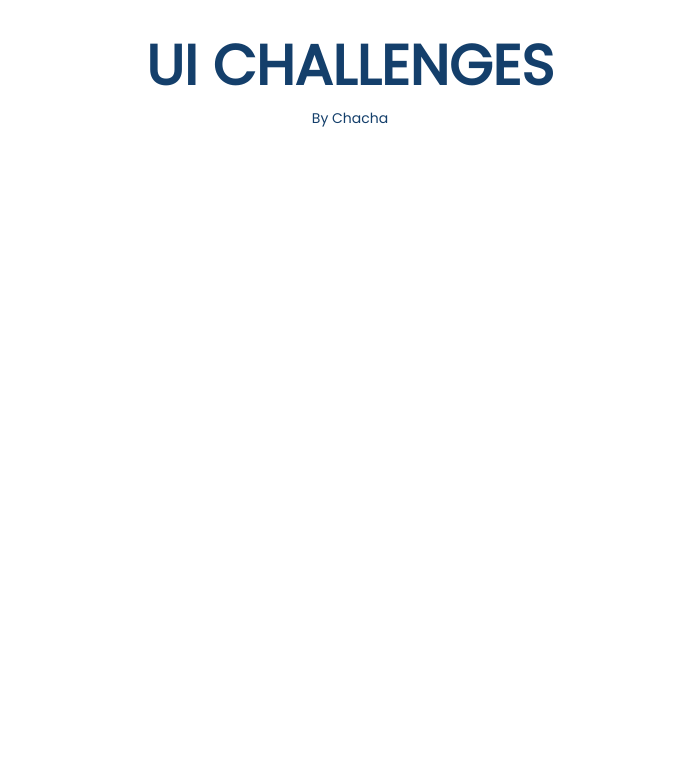
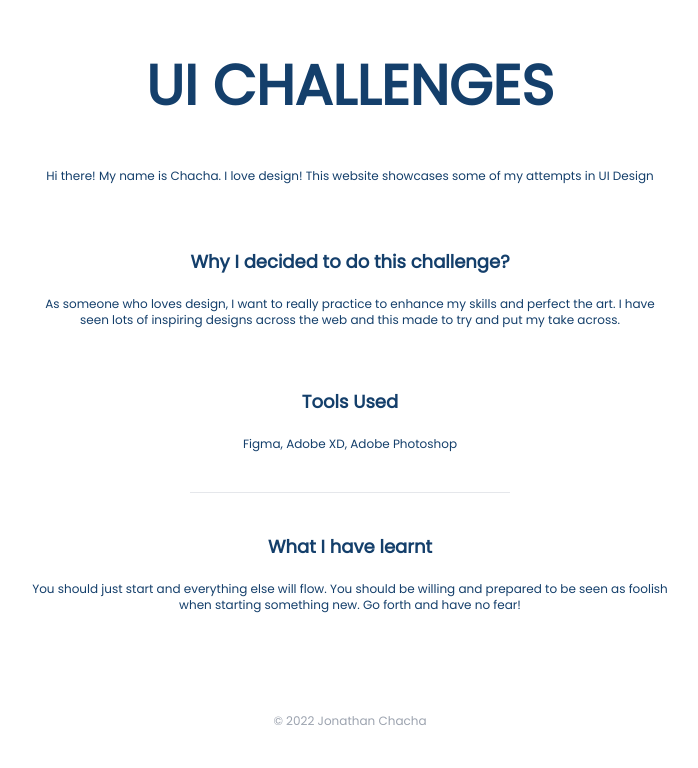
Before and after one commit to MwitaChacha/ui_challenges, a Django app: template core/templates/index.html in a window 1280 px wide. Shown: the top 768 px of the page, without its empty margins (290-988 px from the left). Run offline with Django 3.2, Linux system fonts and the light colour scheme; the template is opened without the code that fills it, so the values that code supplies are empty; some libraries are stand-ins or nearby versions.

Commit message:
Adding structure to the main page

```diff
--- a/core/templates/index.html
+++ b/core/templates/index.html
@@ -1,6 +1,30 @@
 {% extends 'base.html' %} {% block content %}
-<div class="text-center py-6">
-  <h1 class="font-bold heading">UI CHALLENGES</h1>
-<p class="font-regular text-sm">By Chacha</p>
+<div class="text-center py-6 w-1/2 mx-auto">
+  <h1 class="font-bold heading py-5">UI CHALLENGES</h1>
+<p class="font-regular text-xs py-5">Hi there! My name is Chacha. I love design! This website showcases some of my attempts in UI Design</p>
 </div>
+<div class="text-center py-5 w-1/2 mx-auto">
+  <h3 class="font-bold text-lg">Why I decided to do this challenge?</h3>
+  <p class="font-regular text-xs py-5">As someone who loves design, I want to really practice to enhance my skills and perfect the art. I have seen lots of inspiring designs across the web and this made to try and put my take across.</p>
+</div>
+<div class="text-center py-5">
+  <h3 class="font-bold text-lg">Tools Used</h3>
+  <p class="font-regular text-xs p-5">Figma, Adobe XD, Adobe Photoshop</p>
+</div>
+<hr class="w-1/4 mx-auto">
+{% for i in challenges %}
+<div class="text-center py-10">
+<h3 class="challenge-heading font-bold text-lg">{{i.title}}</h3>
+<img class="challenge-icon mx-auto py-10" src={{i.page.url}} alt="">
+<p class="font-regular text-xs px-10">{{i.description}}</p>
+</div>
+<hr class="w-1/4 mx-auto">
+{% endfor %}
+<div class="text-center py-10 w-1/2 mx-auto">
+  <h3 class="font-bold text-lg">What I have learnt</h3>
+  <p class="font-regular text-xs py-5">You should just start and everything else will flow. You should be willing and prepared to be seen as foolish when starting something new. Go forth and have no fear!</p>
+</div>
+<footer class="text-center">
+  <p class="text-xs text-gray-400 p-10">© 2022 Jonathan Chacha</p>
+</footer>
 {% endblock %}
```
